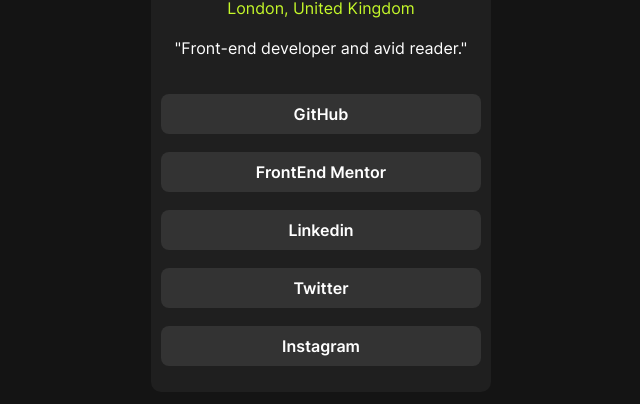
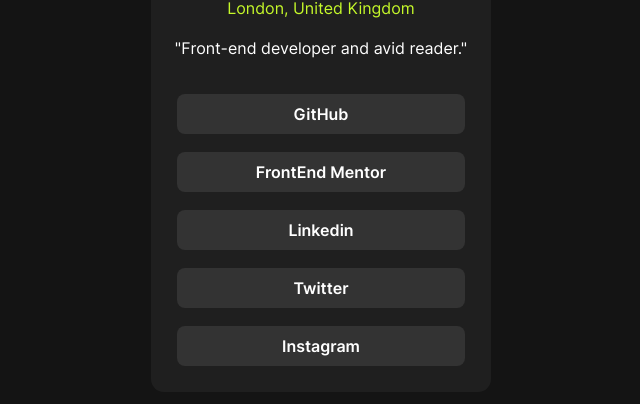
Before and after one commit to victorconcetta/SOCIAL-LINKSTEST, a plain HTML site: page index.html in a window 1280 px wide. Shown: the part 328-732 px from the top of the page, without its empty margins (319-959 px from the left). Drawn offline with Linux system fonts and the light colour scheme.

Commit message:
agoravai

```diff
--- a/index.html
+++ b/index.html
@@ -21,7 +21,6 @@
   <span class="place">London, United Kingdom</span>
   <span class="disc">"Front-end developer and avid reader."</span>
   </div>
-  <div class="uldiv">
     <ul>
       <li><a class="button" href="http://www.github.com" target="blank">GitHub</a></li>
      <li><a class="button" href="http://www.frontend.com" target="blank">FrontEnd Mentor</a></li>
@@ -29,9 +28,6 @@
    <li><a class="button" href="http://www.twitter.com" target="blank">Twitter</a></li>
    <li><a class="button" href="http://www.instagram.com" target="blank">Instagram</a></li>
     </ul>
-
-  </div>
-
   </div>
 
 </body>
--- a/style.css
+++ b/style.css
@@ -20,8 +20,9 @@
     width: 90%;
     flex-direction: column;
     justify-content: center;
-    border-radius: 10px;
+    border-radius: 13px;
     padding: 10px;
+    align-items: center;
 }
 .theheader{
     display: flex;
@@ -55,19 +56,18 @@
  padding-top: 20px;
  padding-bottom: 20px;
  font-weight: 400;
-    color: white;
+color: white;
 }
 ul{
     list-style: none;
     display: flex;
-    width: 100%;
+    width: 90%;
     flex-direction: column;
-    text-align: center;
     padding: 0px;
     gap: 18px;
 }
 .button{
-    display: flex;
+display: flex;
  font-weight: 600;
  justify-content: center;
 align-items: center;
@@ -77,8 +77,9 @@
 font-size: 12pt;
 height: 40px;
 text-decoration: none;
-flex: 1;
 transition: 0.4s;
+width: 100%;
+
 }
 .button:hover{
     background: hsl(75, 94%, 57%);
```
